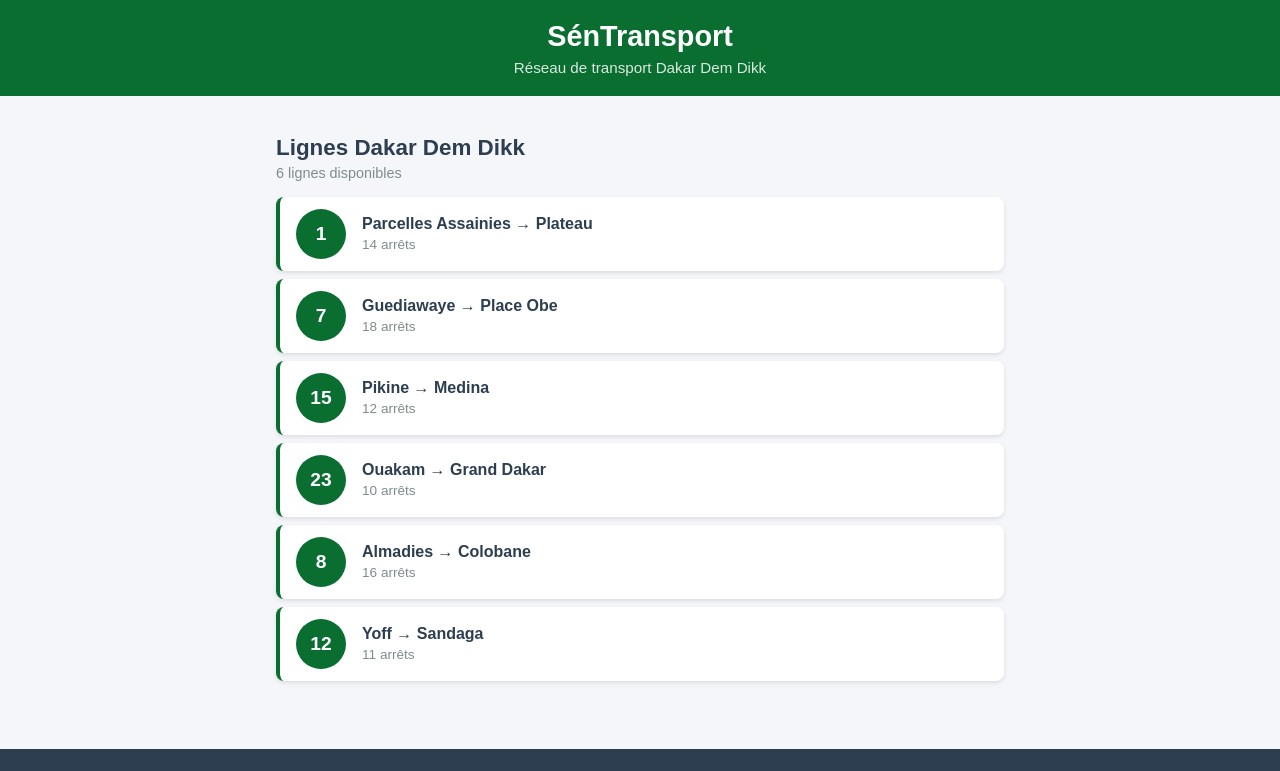
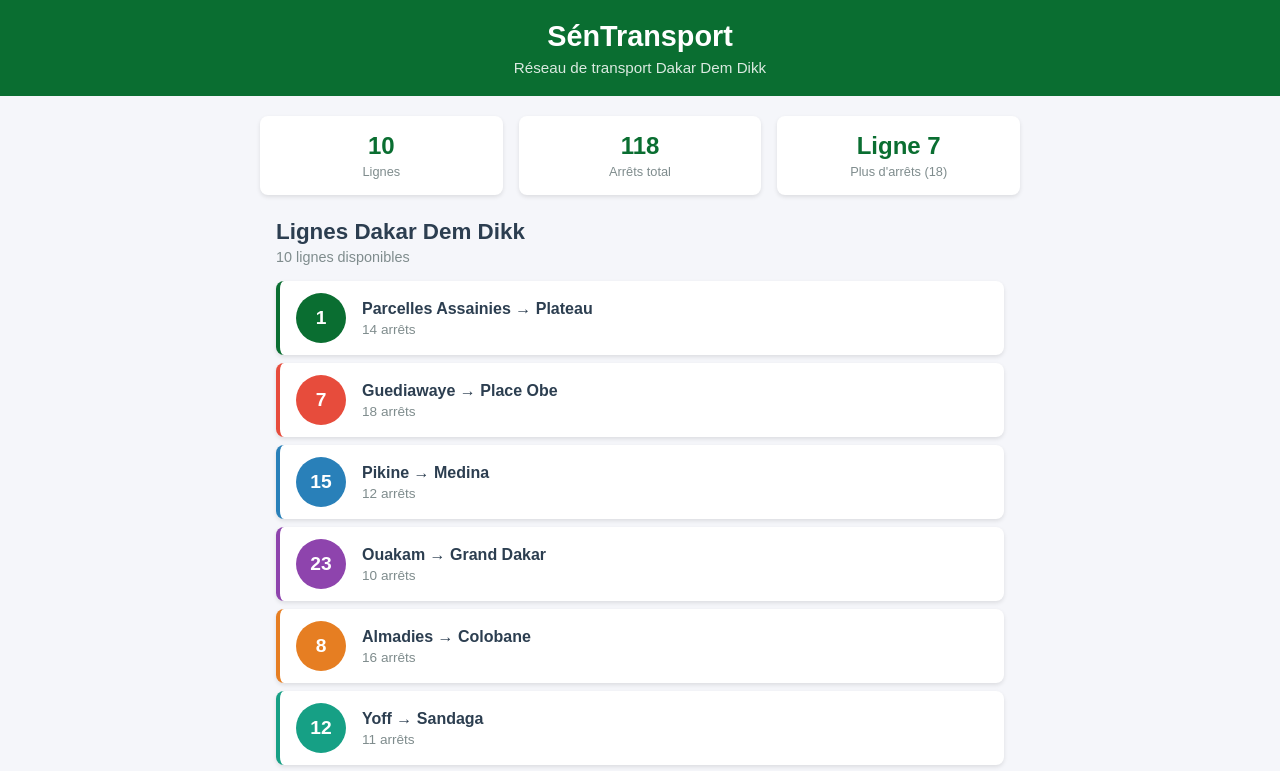
Before and after one commit to houleye12/sentransport, a React (Create React App) app: page / in a window 1280 px wide. Shown: the top 771 px of the page. Built offline with nearby package versions, Linux system fonts and the light colour scheme.

Commit message:
Lab 2 : exercices couleurs, StatReseau et nouvelles lignes

```diff
--- a/src/App.js
+++ b/src/App.js
@@ -2,21 +2,27 @@
 import Header from './Header';
 import ListeLignes from './ListeLignes';
 import Footer from './Footer';
+import StatReseau from './StatReseau';
 
 function App() {
   const lignes = [
-    { id: 1, numero: "1",  depart: "Parcelles Assainies", arrivee: "Plateau",     arrets: 14 },
-    { id: 2, numero: "7",  depart: "Guediawaye",          arrivee: "Place Obe",   arrets: 18 },
-    { id: 3, numero: "15", depart: "Pikine",              arrivee: "Medina",      arrets: 12 },
-    { id: 4, numero: "23", depart: "Ouakam",              arrivee: "Grand Dakar", arrets: 10 },
-    { id: 5, numero: "8",  depart: "Almadies",            arrivee: "Colobane",    arrets: 16 },
-    { id: 6, numero: "12", depart: "Yoff",                arrivee: "Sandaga",     arrets: 11 },
+    { id: 1, numero: "1",  depart: "Parcelles Assainies", arrivee: "Plateau",     arrets: 14, couleur: "#0a6e31" },
+    { id: 2, numero: "7",  depart: "Guediawaye",          arrivee: "Place Obe",   arrets: 18, couleur: "#e74c3c" },
+    { id: 3, numero: "15", depart: "Pikine",              arrivee: "Medina",      arrets: 12, couleur: "#2980b9" },
+    { id: 4, numero: "23", depart: "Ouakam",              arrivee: "Grand Dakar", arrets: 10, couleur: "#8e44ad" },
+    { id: 5, numero: "8",  depart: "Almadies",            arrivee: "Colobane",    arrets: 16, couleur: "#e67e22" },
+    { id: 6, numero: "12", depart: "Yoff",                arrivee: "Sandaga",     arrets: 11, couleur: "#16a085" },
+    { id: 7,  numero: "3",  depart: "Fann",      arrivee: "Liberté",   arrets: 9,  couleur: "#c0392b" },
+    { id: 8,  numero: "5",  depart: "HLM",       arrivee: "Medina",    arrets: 7,  couleur: "#d35400" },
+    { id: 9,  numero: "9",  depart: "Dieuppeul", arrivee: "Sandaga",   arrets: 13, couleur: "#27ae60" },
+    { id: 10, numero: "18", depart: "Sicap",     arrivee: "Colobane",  arrets: 8,  couleur: "#2c3e50" },
   ];
 
   return (
     <div className="App">
       <Header />
       <main className="contenu">
+        <StatReseau lignes={lignes} />
         <ListeLignes lignes={lignes} />
       </main>
       <Footer />
--- a/src/LigneBus.js
+++ b/src/LigneBus.js
@@ -1,9 +1,11 @@
 import './LigneBus.css';
 
-function LigneBus({ numero, depart, arrivee, arrets }) {
+function LigneBus({ numero, depart, arrivee, arrets, couleur }) {
   return (
-    <div className="ligne-bus">
-      <div className="ligne-numero">{numero}</div>
+    <div className="ligne-bus" style={{ borderLeftColor: couleur }}>
+      <div className="ligne-numero" style={{ backgroundColor: couleur }}>
+        {numero}
+      </div>
       <div className="ligne-info">
         <span className="ligne-trajet">
           {depart} &rarr; {arrivee}
--- a/src/ListeLignes.js
+++ b/src/ListeLignes.js
@@ -15,6 +15,7 @@
           depart={ligne.depart}
           arrivee={ligne.arrivee}
           arrets={ligne.arrets}
+          couleur={ligne.couleur}
         />
       ))}
     </div>
--- /dev/null
+++ b/src/StatReseau.js
@@ -0,0 +1,32 @@
+function StatReseau({ lignes }) {
+  const totalLignes = lignes.length;
+  const totalArrets = lignes.reduce((sum, l) => sum + l.arrets, 0);
+  const ligneMax = lignes.reduce((max, l) => l.arrets > max.arrets ? l : max, lignes[0]);
+
+  return (
+    <div style={{ display: 'flex', gap: '16px', marginBottom: '24px' }}>
+      <div style={carte}>
+        <div style={chiffre}>{totalLignes}</div>
+        <div style={label}>Lignes</div>
+      </div>
+      <div style={carte}>
+        <div style={chiffre}>{totalArrets}</div>
+        <div style={label}>Arrêts total</div>
+      </div>
+      <div style={carte}>
+        <div style={chiffre}>Ligne {ligneMax.numero}</div>
+        <div style={label}>Plus d'arrêts ({ligneMax.arrets})</div>
+      </div>
+    </div>
+  );
+}
+
+const carte = {
+  flex: 1, backgroundColor: '#fff', borderRadius: '8px',
+  padding: '16px', textAlign: 'center',
+  boxShadow: '0 2px 4px rgba(0,0,0,0.1)'
+};
+const chiffre = { fontSize: '1.5rem', fontWeight: 'bold', color: '#0a6e31' };
+const label = { fontSize: '0.8rem', color: '#7f8c8d', marginTop: '4px' };
+
+export default StatReseau;
```
